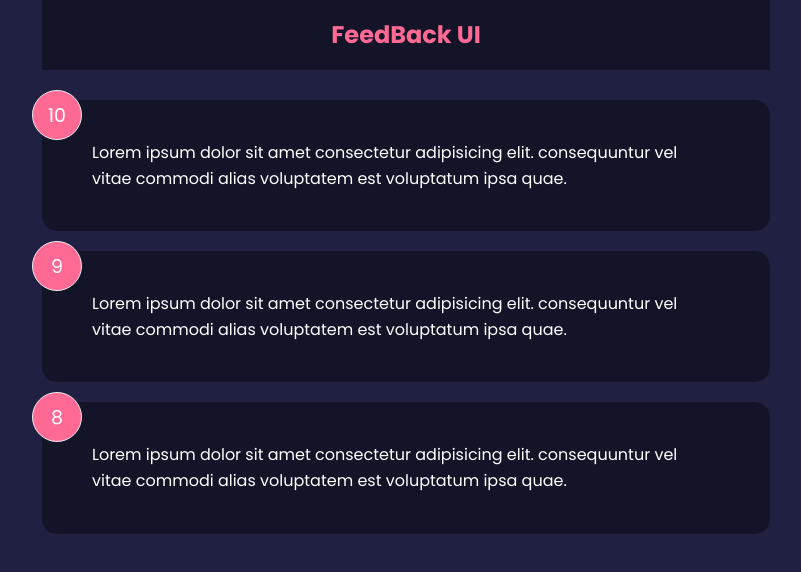
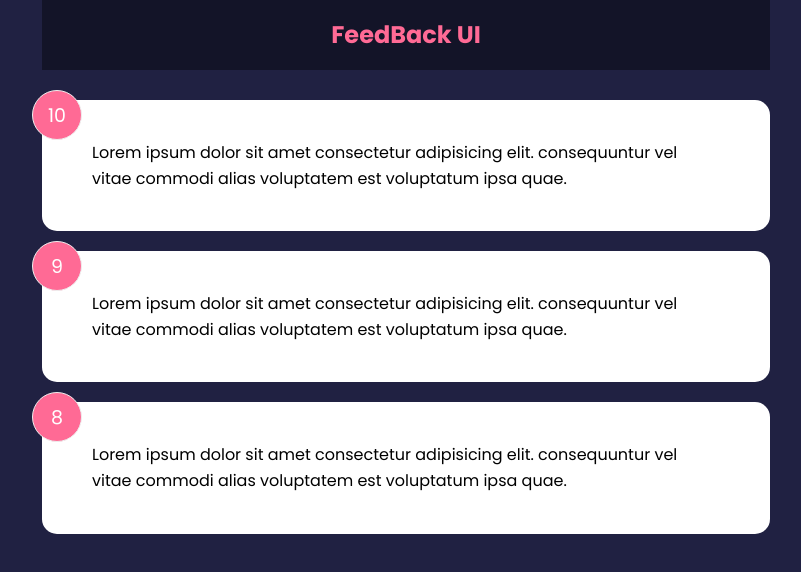
Before and after one commit to MrGultekin/react-intro-rating-app, a React (Vite) app in the folder ratingApp/: page / in a window 1280 px wide. Shown: the top 572 px of the page, without its empty margins (234-1035 px from the left). Built offline with nearby package versions, Linux system fonts and the light colour scheme.

Commit message:
reverse attribute in Card component changed into false

```diff
--- a/ratingApp/src/components/FeedbackItem.jsx
+++ b/ratingApp/src/components/FeedbackItem.jsx
@@ -4,7 +4,7 @@ import Card from "../sharedUI/Card.jsx";
 const FeedbackItem = ({item}) => {
 
 	return (
-		<Card reverse={true}>
+		<Card reverse={false}>
 			<div className="num-display">{item.rating}</div>
 			<div className="text-display">{item.text}</div>
 		</Card>
```
